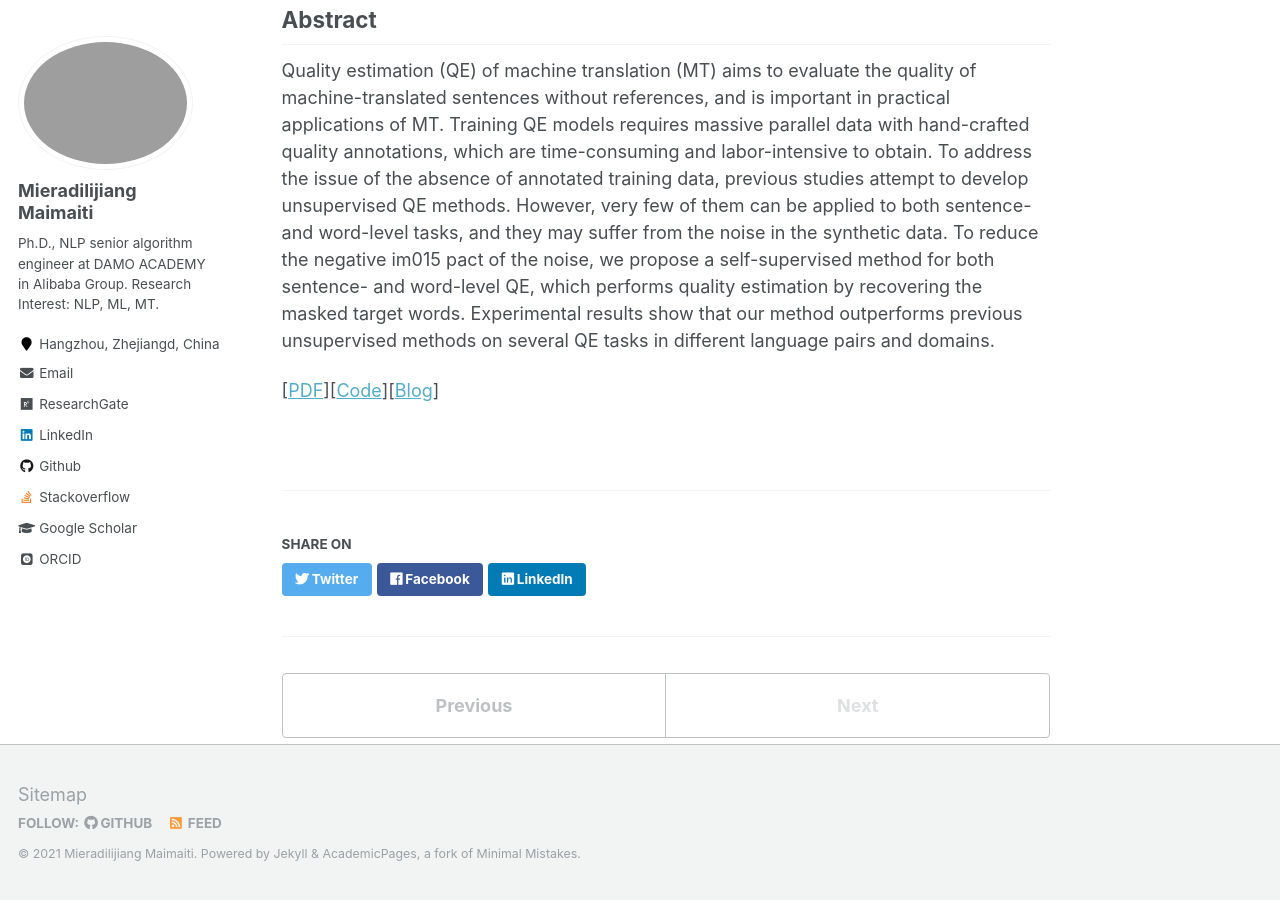
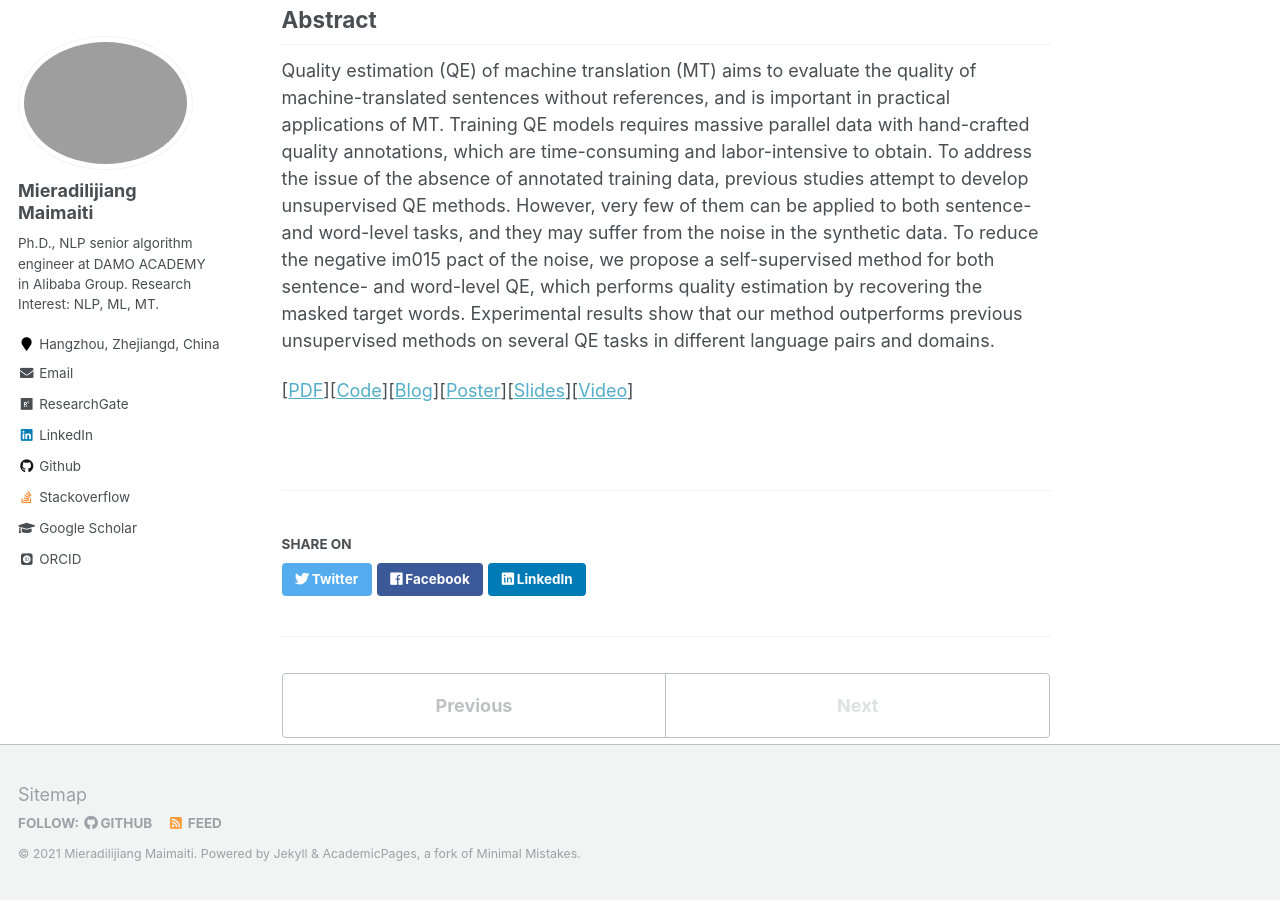
Before and after one commit to miradel51/miradel51.github.io, a Jekyll site: the page built from _publications/2021_emnlp_qe_nmt.md, in a window 1280 px wide and 900 px high, scrolled down 548 px. Built offline with Jekyll 4.4.1, drawn with Linux system fonts in a browser that asks for light colours; some web fonts are replaced.

Commit message:
update 2021_emnlp_qe_nmt.md
add corresponding poster,slides, video

```diff
--- a/_publications/2021_emnlp_qe_nmt.md
+++ b/_publications/2021_emnlp_qe_nmt.md
@@ -21,4 +21,4 @@ citation: '<br>
 Quality estimation (QE) of machine translation (MT) aims to evaluate the quality of machine-translated sentences without references, and is important in practical applications of MT. Training QE models requires massive parallel data with hand-crafted quality annotations, which are time-consuming and labor-intensive to obtain. To address the issue of the absence of annotated training data, previous studies attempt to develop unsupervised QE methods. However, very few of them can be applied to both sentence- and word-level tasks, and they may suffer from the noise in the synthetic data.
 To reduce the negative im015 pact of the noise, we propose a self-supervised method for both sentence- and word-level QE, which performs quality estimation by recovering the masked target words. Experimental results show that our method outperforms previous unsupervised methods on several QE tasks in different language pairs and domains.
 
-\[[PDF](https://miradel51.github.io/files/emnlp2021_qe.pdf)\]\[[Code](https://github.com/THUNLP-MT/SelfSupervisedQE)\]\[[Blog](https://thumtblog.github.io/2021/09/20/self-supervised-qe/)\]
+\[[PDF](https://miradel51.github.io/files/emnlp2021_qe.pdf)\]\[[Code](https://github.com/THUNLP-MT/SelfSupervisedQE)\]\[[Blog](https://thumtblog.github.io/2021/09/20/self-supervised-qe/)\]\[[Poster](https://miradel51.github.io/files/emnlp2021_yuanhang_poster.pdf)\]\[[Slides](https://miradel51.github.io/files/emnlp2021_yuanhang_slides.pdf)\]\[[Video](https://miradel51.github.io/files/emnlp2021_yuanhang_video.pdf)\]
```
